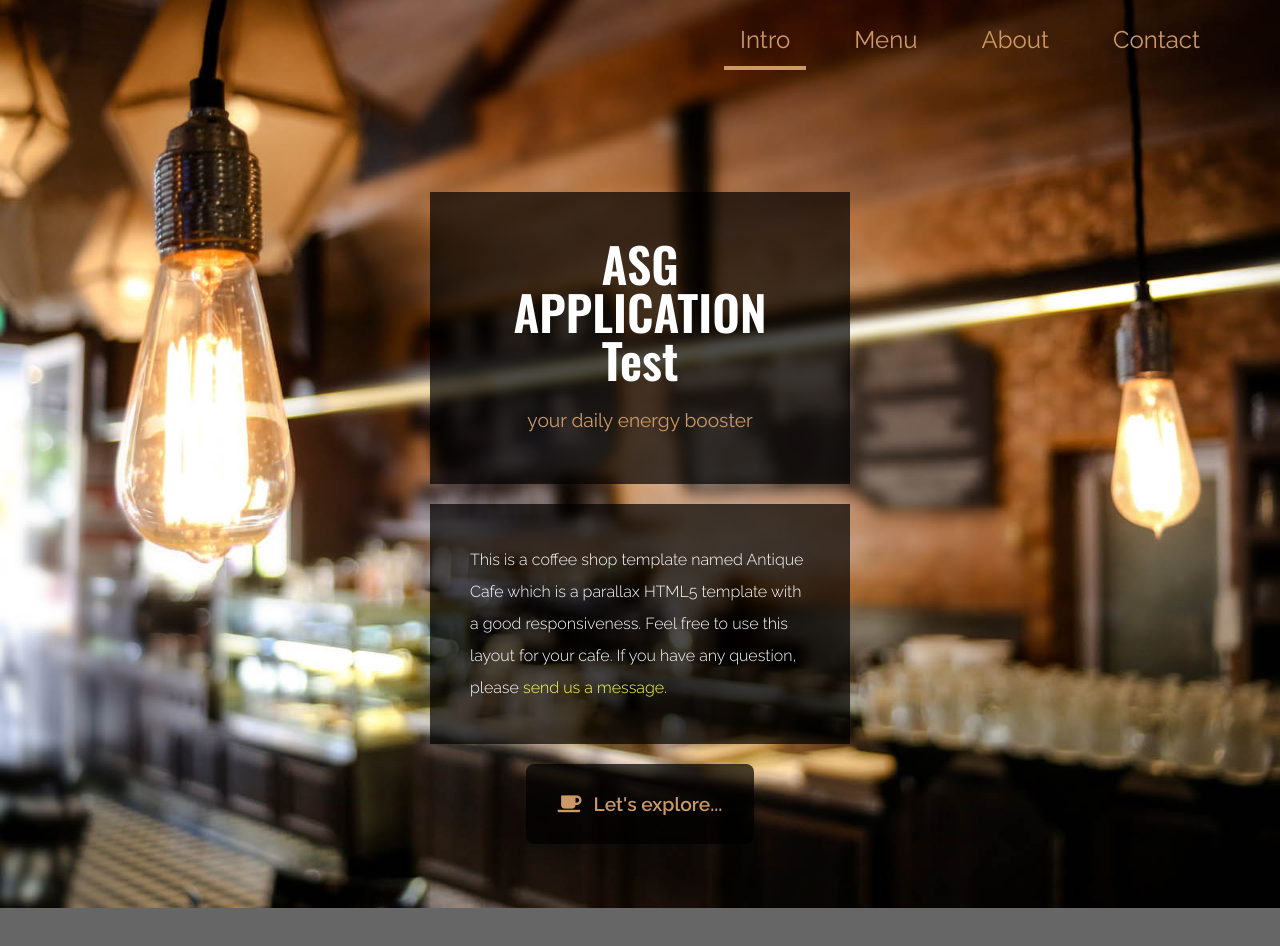
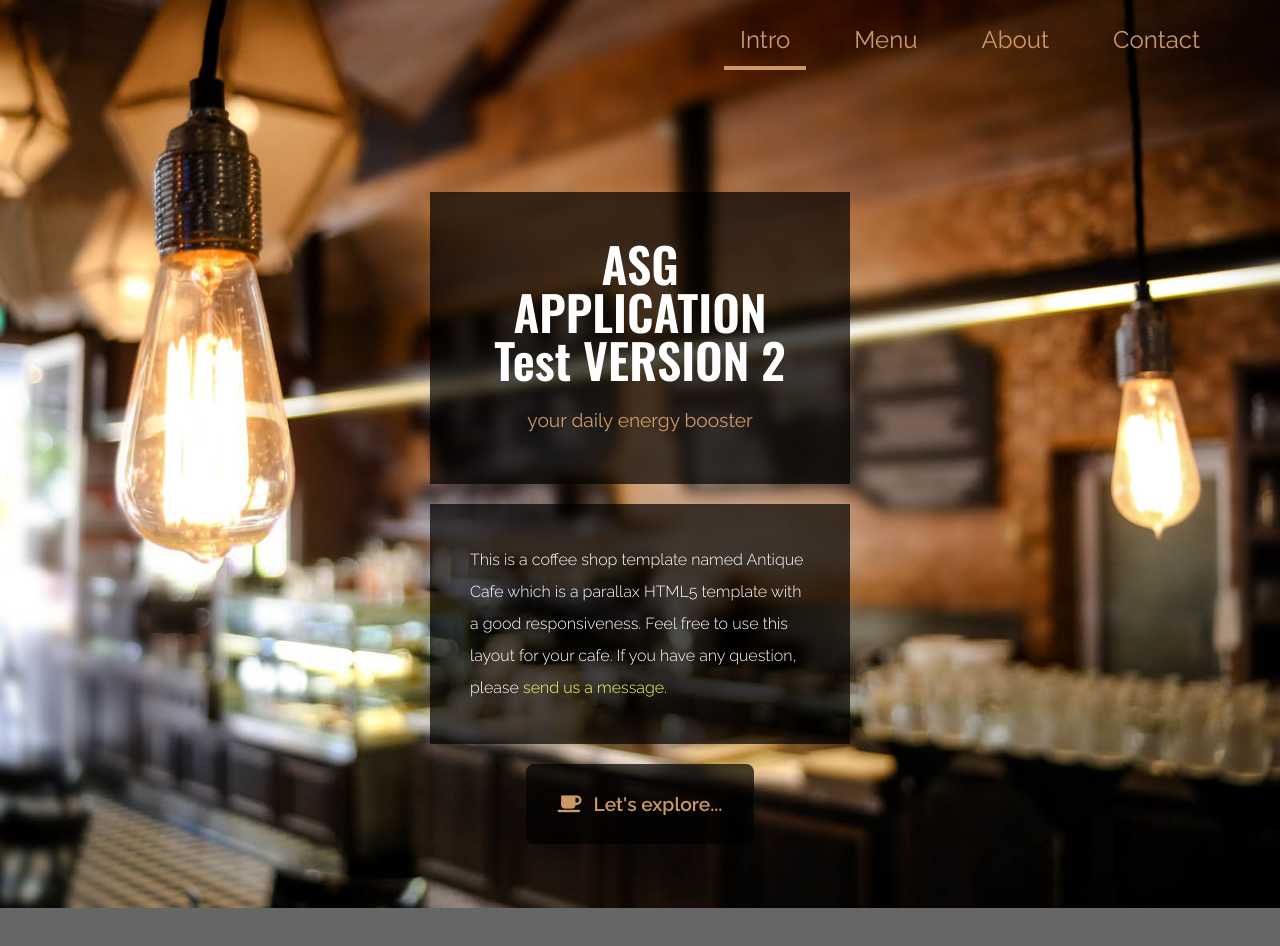
Before and after one commit to AryaMathew/devops-web, a plain HTML site: page index.html in a window 1280 px wide. Shown: the top 946 px of the page. Drawn offline with nearby package versions, Linux system fonts and the light colour scheme.

Commit message:
version 2

```diff
--- a/index.html
+++ b/index.html
@@ -38,7 +38,7 @@ https://www.tooplate.com/view/2126-antique-cafe
         <div class="container mx-auto px-2 tm-intro-width">
             <div class="sm:pb-60 sm:pt-48 py-20">
                 <div class="bg-black bg-opacity-70 p-12 mb-5 text-center">
-                    <h1 class="text-white text-5xl tm-logo-font mb-5">ASG APPLICATION Test</h1>
+                    <h1 class="text-white text-5xl tm-logo-font mb-5">ASG APPLICATION Test VERSION 2</h1>
                     <p class="tm-text-gold tm-text-2xl">your daily energy booster</p>
                 </div>
                 <div class="bg-black bg-opacity-70 p-10 mb-5">
```
